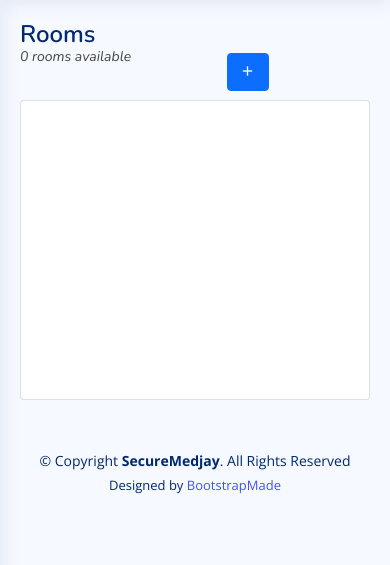
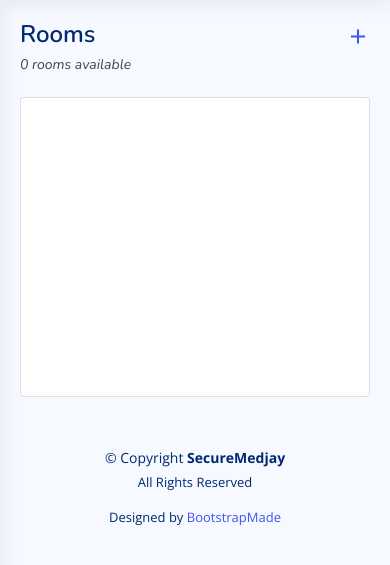
Before and after one commit to securemedjay/MovieGeng, a Django app: page /rooms/ in a window 390 px wide. Shown: the part 60-625 px from the top of the page. Run offline with Django 4.2, Linux system fonts and the light colour scheme; data that the repository does not hold is empty; some libraries are stand-ins or nearby versions.

Commit message:
make mobile responsive

```diff
--- a/base/templates/base/footer.html
+++ b/base/templates/base/footer.html
@@ -4,18 +4,21 @@
   {% if home %}
     <footer class="search-footer footer">
       <div class="copyright">
-        &copy; Copyright <strong><span>SecureMedjay</span></strong>. All Rights Reserved
+        &copy; Copyright <strong><span>SecureMedjay</span></strong>
       </div>
       <div class="credits">
+        <p>All Rights Reserved</p>
         Designed by <a href="https://bootstrapmade.com/">BootstrapMade</a>
       </div>
     </footer><!-- End Footer -->
   {% else %}
     <footer id="footer" class="footer">
       <div class="copyright">
-        &copy; Copyright <strong><span>SecureMedjay</span></strong>. All Rights Reserved
+        &copy; Copyright <strong><span>SecureMedjay</span></strong>
+
       </div>
       <div class="credits">
+        <p>All Rights Reserved</p>
         <!-- All the links in the footer should remain intact. -->
         <!-- You can delete the links only if you purchased the pro version. -->
         <!-- Licensing information: https://bootstrapmade.com/license/ -->
--- a/base/templates/base/movie_search.html
+++ b/base/templates/base/movie_search.html
@@ -3,7 +3,7 @@
     <div class="row">
       <form class="col">
         <div class="search-label">
-          <label for="q">Search for a movie you have seen</label>
+          <label for="q">Rate a movie you have seen</label>
           <p>
             <input
               class="search-text"
--- a/base/templates/base/ratings.html
+++ b/base/templates/base/ratings.html
@@ -23,7 +23,7 @@
         </a>
       </li>
 
-      {% if not home %}
+      {% if not home and not form %}
         <li class="nav-item">
           <a class="nav-link collapsed" data-bs-target="#ratings-nav" data-bs-toggle="collapse">
             <i class='bx bxs-star-half' style='font-size:25px;'></i>
--- a/base/templates/base/room_form.html
+++ b/base/templates/base/room_form.html
@@ -25,7 +25,7 @@
                                                         <label for="movie">Movie to discuss:</label>
                                                     </div>
                                                     <div class="col-lg-9 col-md-8">
-                                                        <input type="text" name="movie" value="{{movie.name}}" size="50" readonly>
+                                                        <input type="text" name="movie" value="{{movie.name}}" size="30" readonly>
                                                     </div>
 
                                                 {% else %}
@@ -33,7 +33,7 @@
                                                         <label for="movie">Select Movie</label>
                                                     </div>
                                                     <div class="col-lg-9 col-md-8">
-                                                        <input type="text" id="movie" name="movie" list="movie_titles" size="50">
+                                                        <input type="text" id="movie" name="movie" list="movie_titles" size="30">
                                                     </div>
                                                     <datalist id="movie_titles">
                                                         <select id="movie">
--- a/base/templates/base/room_list.html
+++ b/base/templates/base/room_list.html
@@ -1,10 +1,23 @@
 <main id="main" class="main">
 
     <div class="pagetitle">
-      <h1>Rooms</h1>
-      <h6 class="small fst-italic">{{rooms.count}} rooms available</h6>
+      <div class="row">
+        <div class="col-lg-8 col-sm-12">
+          <div class="row">
+
+              <h1 class="col-6">Rooms</h1>
+              <a class="room-btn col-6" href="{% url 'base:create-room' 0 %}"><i class='bx bx-plus'></i></a>
+            </div>
+          </div>
+          <h6 class="small fst-italic">{{rooms.count}} rooms available</h6>
+        </div>
+
+
+
+
+
     </div><!-- End Page Title -->
-    <a class="room-btn btn btn-primary" href="{% url 'base:create-room' 0 %}"><i class='bx bx-plus'></i></a>
+
 
     <section class="section dashboard">
       <div class="row">
@@ -17,14 +30,15 @@
                 {% for room in rooms %}
                     <div class="card recent-sales overflow-auto">
                         <div class="card-body">
-                            <div>
-                                <a href="{% url 'base:user-profile' room.host.id %}"><img class="room-avatar rounded-circle" src="{{room.host.avatar.url}}" alt="Profile-pic">
-                                    @{{room.host.username}}
-                                </a>
-                                <span class="room-date small fst-italic">{{room.created_at|timesince}} ago</span>
+                            <div class="row">
+                              <a class="col-6" href="{% url 'base:user-profile' room.host.id %}"><img class="room-avatar rounded-circle" src="{{room.host.avatar.url}}" alt="Profile-pic">
+                                  @{{room.host.username}}
+                              </a>
+                              <span class="room-date small fst-italic col-6">{{room.created_at|timesince}} ago</span>
                             </div>
 
                             <h5 class="room-title card-title"><a href="{% url 'base:room-detail' room.id %}">{{room.name}}</a></h5>
+
                             <p>Movie being discussed: <span class="room-movie">{{room.movie.name}}</span></p>
                             <p class="small fst-italic">{{room.description}}</p>
                             <hr>
--- a/static/styles/style.css
+++ b/static/styles/style.css
@@ -50,12 +50,16 @@ h1, h2, h3, h4, h5, h6 {
 # Page Title
 --------------------------------------------------------------*/
 .pagetitle {
-  margin-bottom: 10px;
+  margin-bottom: 15px;
 }
+
+.room-div {
+  margin: 25px 0;
+}
+
 
 .pagetitle h1 {
   font-size: 24px;
-  margin-bottom: 0;
   font-weight: 600;
   color: #012970;
 }
@@ -1183,16 +1187,18 @@ h1, h2, h3, h4, h5, h6 {
 --------------------------------------------------------------*/
 .room-avatar {
   /* margin: 1rem; */
-  width: 5%;
+  width: 7%;
 }
 
+
 .room-btn {
-  margin-left: 59%;
-    margin-top: -10%;
+  font-size: 1.5rem;
+  font-weight: bolder;
+  text-align: right;
 }
 
 .room-date {
-  margin-left: 26rem;
+  text-align: right;
 }
 
 .room-title {
@@ -1216,14 +1222,6 @@ h1, h2, h3, h4, h5, h6 {
   position: relative;
 }
 
-#id_name {
-  width: 415px;
-}
-
-#id_description {
-  width: 415px;
-}
-
 .chat-box {
   background: aliceblue;
 }
@@ -1233,6 +1231,14 @@ h1, h2, h3, h4, h5, h6 {
   height: 50px;
   border-style: double;
   font-style: italic;
+}
+
+.chat-box img {
+  width: 5%;
+}
+
+.activity-content img {
+  width: 7%;
 }
 
 /*--------------------------------------------------------------
@@ -1265,7 +1271,7 @@ height: 3rem;
 }
 
 .submit-btn {
-  margin-left: 18rem;
+  margin-left: 9rem;
 }
 
 /*--------------------------------------------------------------
```
Also changed, not shown: base/forms.py (+22 -2 lines), base/templates/base/room_detail.html (+50 -30 lines). Lines whose indentation alone changed are shown as unchanged.
